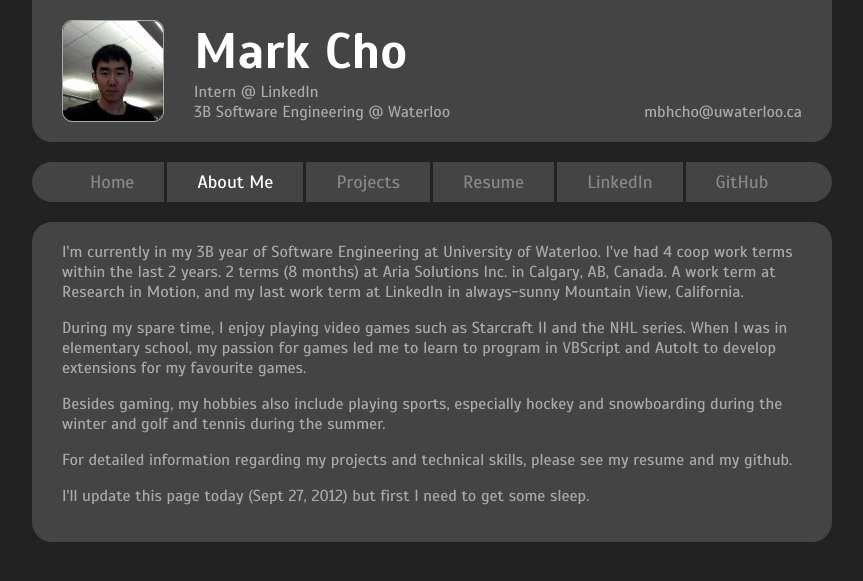
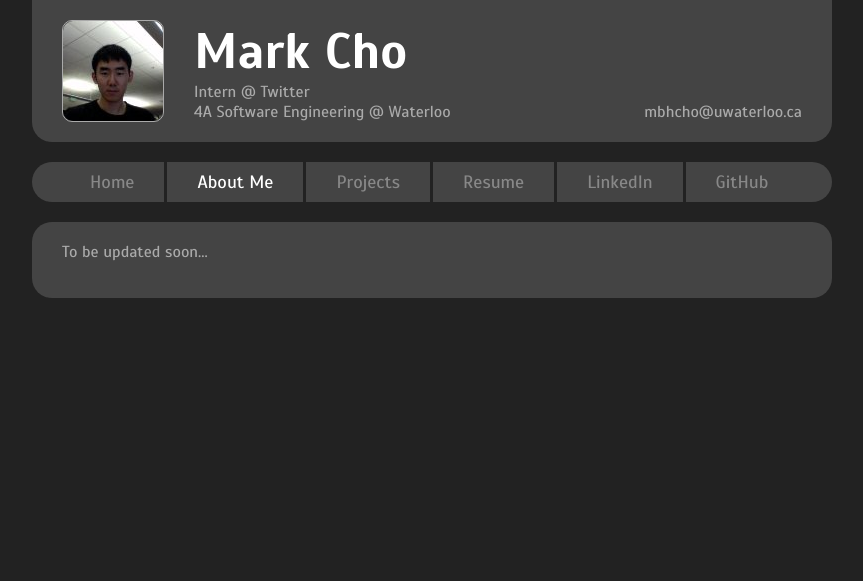
Before and after one commit to markcho/markcho.ca, a Jekyll site: the page built from about/index.html, in a window 1280 px wide. Shown: the top 581 px of the page, without its empty margins (208-1071 px from the left). Built offline with Jekyll 4.4.1, drawn with Linux system fonts in a browser that asks for light colours.

Commit message:
Updated the outdated data.

```diff
--- a/_layouts/default.html
+++ b/_layouts/default.html
@@ -27,9 +27,9 @@
         </div>
         <div id="info_text">
           <div id="name">Mark Cho</div>
-          <div id="work" class="info_subtext">Intern @ LinkedIn</div>
+          <div id="work" class="info_subtext">Intern @ Twitter</div>
           <div id="email"><a href="" id="email_link">Email</a></div>
-          <div id="school" class="info_subtext">3B Software Engineering @ Waterloo</div>
+          <div id="school" class="info_subtext">4A Software Engineering @ Waterloo</div>
         </div>
       </div>
 
--- a/about/index.html
+++ b/about/index.html
@@ -2,8 +2,4 @@
 layout: default
 title: About Me
 ---
-<p>I'm currently in my 3B year of Software Engineering at University of Waterloo. I've had 4 coop work terms within the last 2 years. 2 terms (8 months) at Aria Solutions Inc. in Calgary, AB, Canada. A work term at Research in Motion, and my last work term at LinkedIn in always-sunny Mountain View, California.</p>
-<p>During my spare time, I enjoy playing video games such as Starcraft II and the NHL series. When I was in elementary school, my passion for games led me to learn to program in VBScript and AutoIt to develop extensions for my favourite games.</p>
-<p>Besides gaming, my hobbies also include playing sports, especially hockey and snowboarding during the winter and golf and tennis during the summer.</p>
-<p>For detailed information regarding my projects and technical skills, please see my resume and my github.</p>
-<p>I'll update this page today (Sept 27, 2012) but first I need to get some sleep.</p>
+<p>To be updated soon...</p>
--- a/projects/index.html
+++ b/projects/index.html
@@ -2,4 +2,4 @@
 layout: default
 title: Projects
 ---
-I'll update this page today (Sept 27, 2012) but first I need to get some sleep.
+To be updated soon...
```
